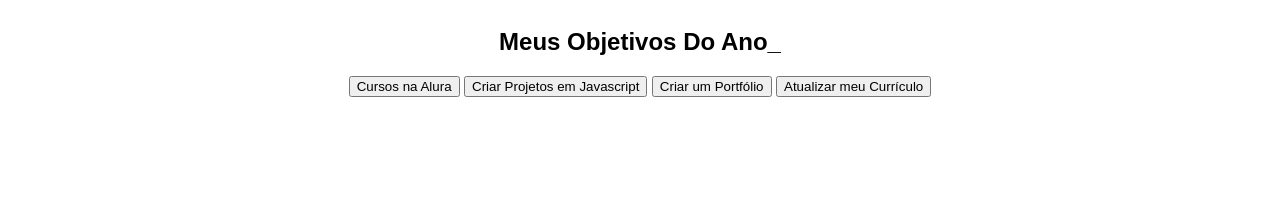
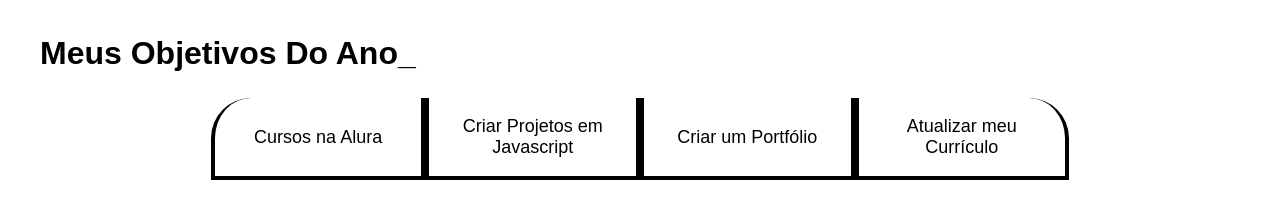
Before and after one commit to MUGRILINHO/obesidade-e-show-de-bolise, a plain HTML site: page index.html in a window 1280 px wide. Drawn offline with Linux system fonts and the light colour scheme; a web font is replaced by a local one.

Commit message:
Add files via upload

```diff
--- a/index.html
+++ b/index.html
@@ -8,7 +8,7 @@
 </head>
 <body>
     <section class="conteudo-principal">
-        <h2 class="titulo-principal">Meus Objetivos Do Ano_</h2>
+        <h2 class="titulo-principal">Meus Objetivos Do Ano<span>_</span></h2>
         <div class="botoes">
             <button class="botao">Cursos na Alura</button>
             <button class="botao">Criar Projetos em Javascript</button>
--- a/style.css
+++ b/style.css
@@ -25,3 +25,49 @@ body{
     width: 100%;
     margin: 0 auto;
 }
+
+.titulo-principal{
+    text-align: left;
+    width: 100%;
+    font-size: 32px;
+}
+
+.titulo-principal span{
+    color: var(--verde-lemon);
+}
+
+.botao{
+    font-family: "Crakra patch", sans-serif;
+    background-color: var(--cor-de-fundo);
+    color: var(--cinza);
+    display: flex;
+    justify-content: center;
+    padding: 1em;
+    font-size: 18px;
+    align-items: center;
+    width: 100%;
+    border-bottom: 4px solid;
+    border-left: 4px solid;
+    border-right: 4px solid;
+    border-top: none;
+}
+
+.botao:first-child{
+    border-radius: 40px 40px 0 0;
+}
+
+.botoes{
+    display: block;
+}
+@media screen and (min-width: 768px) {
+    .botoes{
+        display: flex;
+    }
+    .botao:first-child{
+        border-radius: 40px 0 0 0;
+    }
+    .botao:last-child{
+        border-radius: 0 40px 0 0;
+    }
+
+}
```
